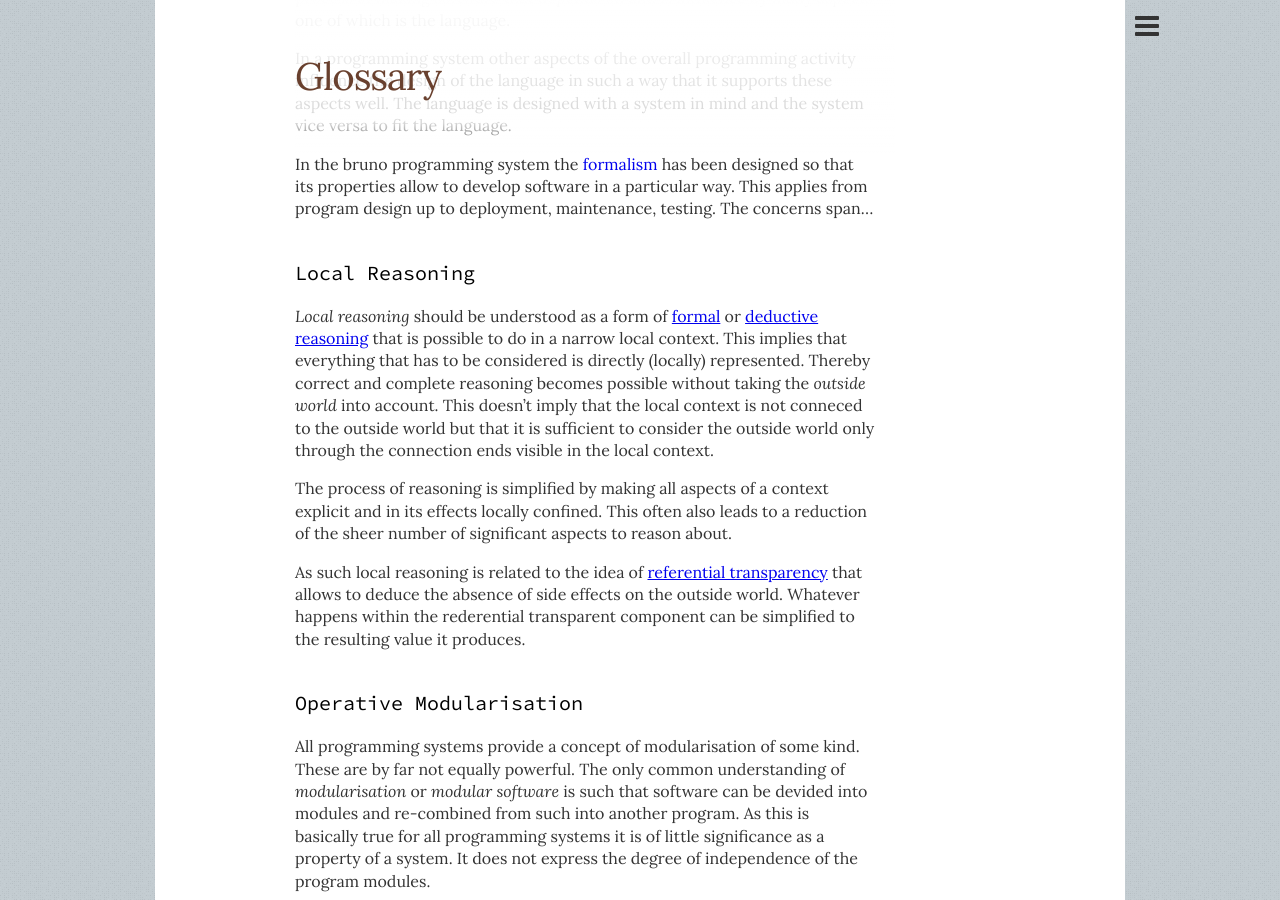
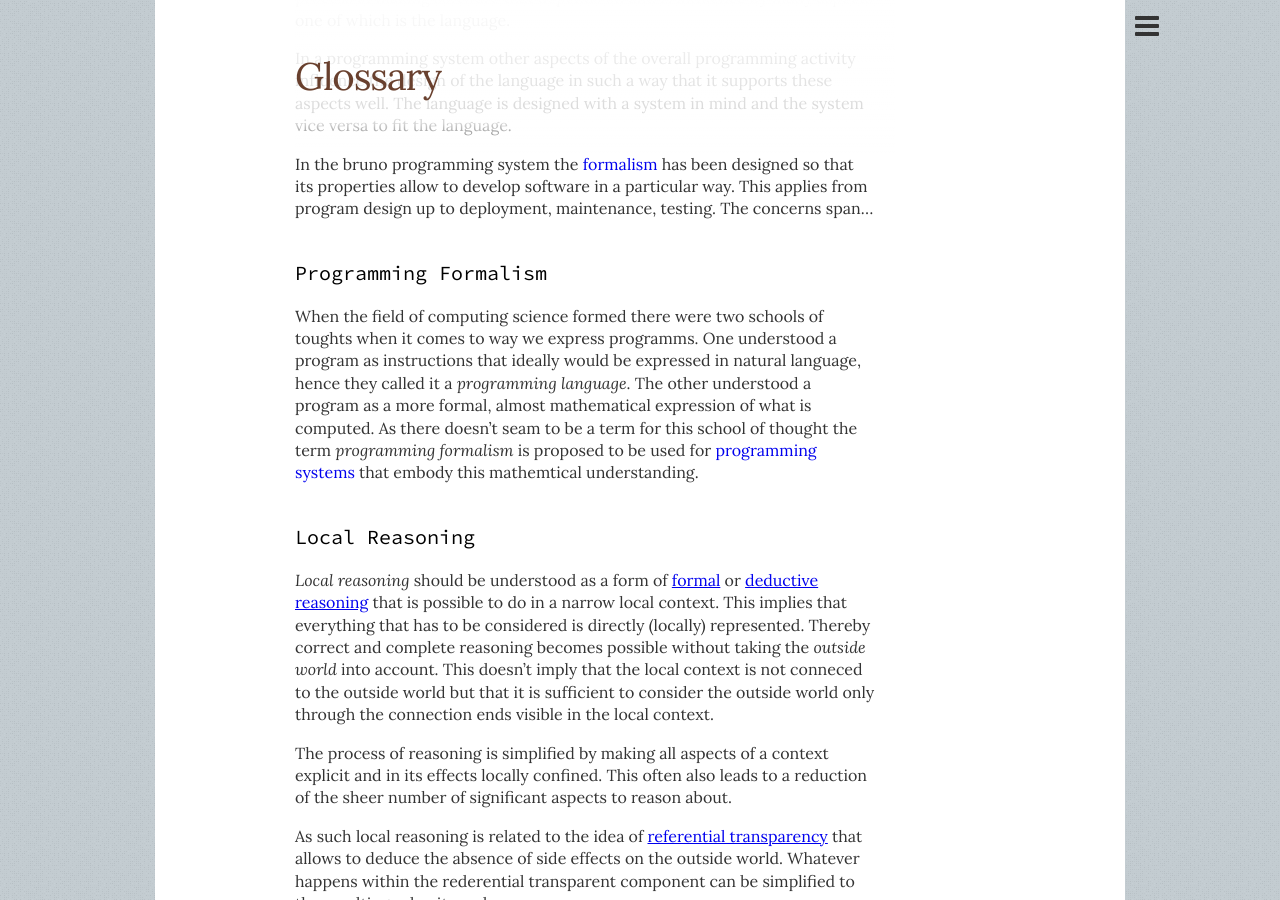
Before and after one commit to bruno-lang/bruno-lang.github.io, a Jekyll site: the page built from glossary/index.md, in a window 1280 px wide and 900 px high, scrolled down 401 px. Built offline with Jekyll 4.4.1, drawn with Linux system fonts in a browser that asks for light colours; nearby versions of some CDN libraries.

Commit message:
Update index.md

```diff
--- a/glossary/index.md
+++ b/glossary/index.md
@@ -18,10 +18,21 @@ influence the design of the language in such a way that it supports these
 aspects well. The language is designed with a system in mind and the system
 vice versa to fit the language.
 
-In the bruno programming system the [formalism](#formalism) has been designed
+In the bruno programming system the [formalism](#programming-formalism) has been designed
 so that its properties allow to develop software in a particular way. This
 applies from program design up to deployment, maintenance, testing. The
 concerns span...
+
+
+### Programming Formalism
+When the field of computing science formed there were two schools of toughts
+when it comes to way we express programms. One understood a program as
+instructions that ideally would be expressed in natural language, hence they
+called it a _programming language_. The other understood a program as a
+more formal, almost mathematical expression of what is computed. As there
+doesn't seam to be a term for this school of thought the term
+_programming formalism_ is proposed to be used for [programming systems](#programming-system)
+that embody this mathemtical understanding.
 
 ### Local Reasoning
 _Local reasoning_ should be understood as a form of
@@ -45,6 +56,7 @@ As such local reasoning is related to the idea of
 that allows to deduce the absence of side effects on the outside world.
 Whatever happens within the rederential transparent component can be
 simplified to the resulting value it produces.
+
 
 ### Operative Modularisation
 All programming systems provide a concept of modularisation of some kind.
```
